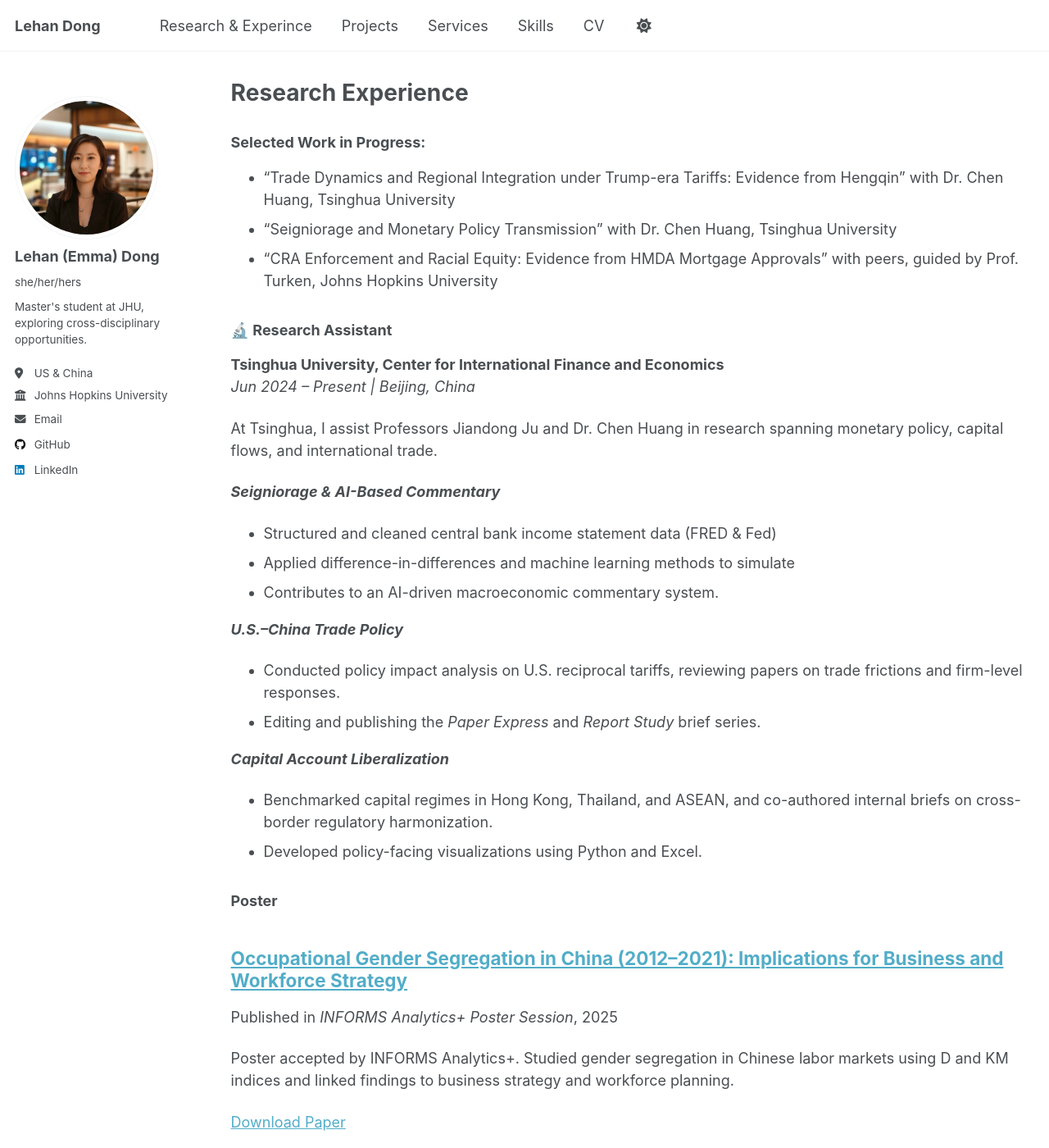
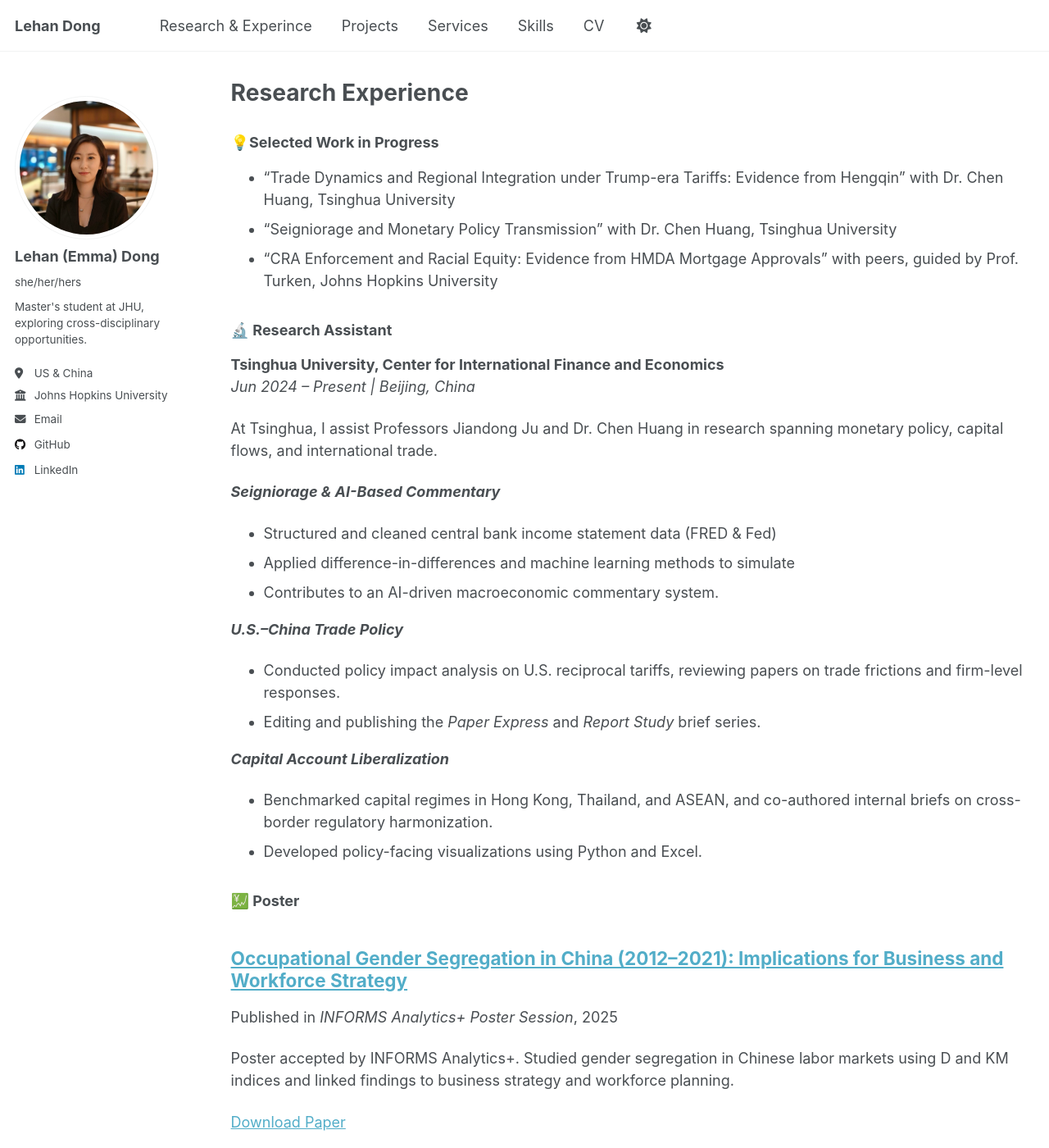
Before and after one commit to LehanDong/lehandongwebsite, a Jekyll site: the page built from _pages/publications.md, in a window 1280 px wide and 1400 px high. Shown: the whole window at 82% size. Built offline with Jekyll 4.4.1, drawn with Linux system fonts in a browser that asks for light colours.

```diff
--- a/_pages/publications.md
+++ b/_pages/publications.md
@@ -7,7 +7,7 @@ author_profile: true
 
 {% include base_path %}
 
-### Selected Work in Progress:
+### 💡Selected Work in Progress
 * “Trade Dynamics and Regional Integration under Trump-era Tariffs: Evidence from Hengqin”  with Dr. Chen Huang, Tsinghua University
 * “Seigniorage and Monetary Policy Transmission” with Dr. Chen Huang, Tsinghua University
 * “CRA Enforcement and Racial Equity: Evidence from HMDA Mortgage Approvals” with peers, guided by Prof. Turken, Johns Hopkins University
@@ -31,7 +31,7 @@ At Tsinghua, I assist Professors Jiandong Ju and Dr. Chen Huang in research span
 * Benchmarked capital regimes in Hong Kong, Thailand, and ASEAN, and co-authored internal briefs on cross-border regulatory harmonization.
 * Developed policy-facing visualizations using Python and Excel.
 
-### Poster
+### 💹 Poster
 {% if site.author.googlescholar %}
   <div class="wordwrap">You can also find my articles on <a href="{{site.author.googlescholar}}">my Google Scholar profile</a>.</div>
 {% endif %}
```
